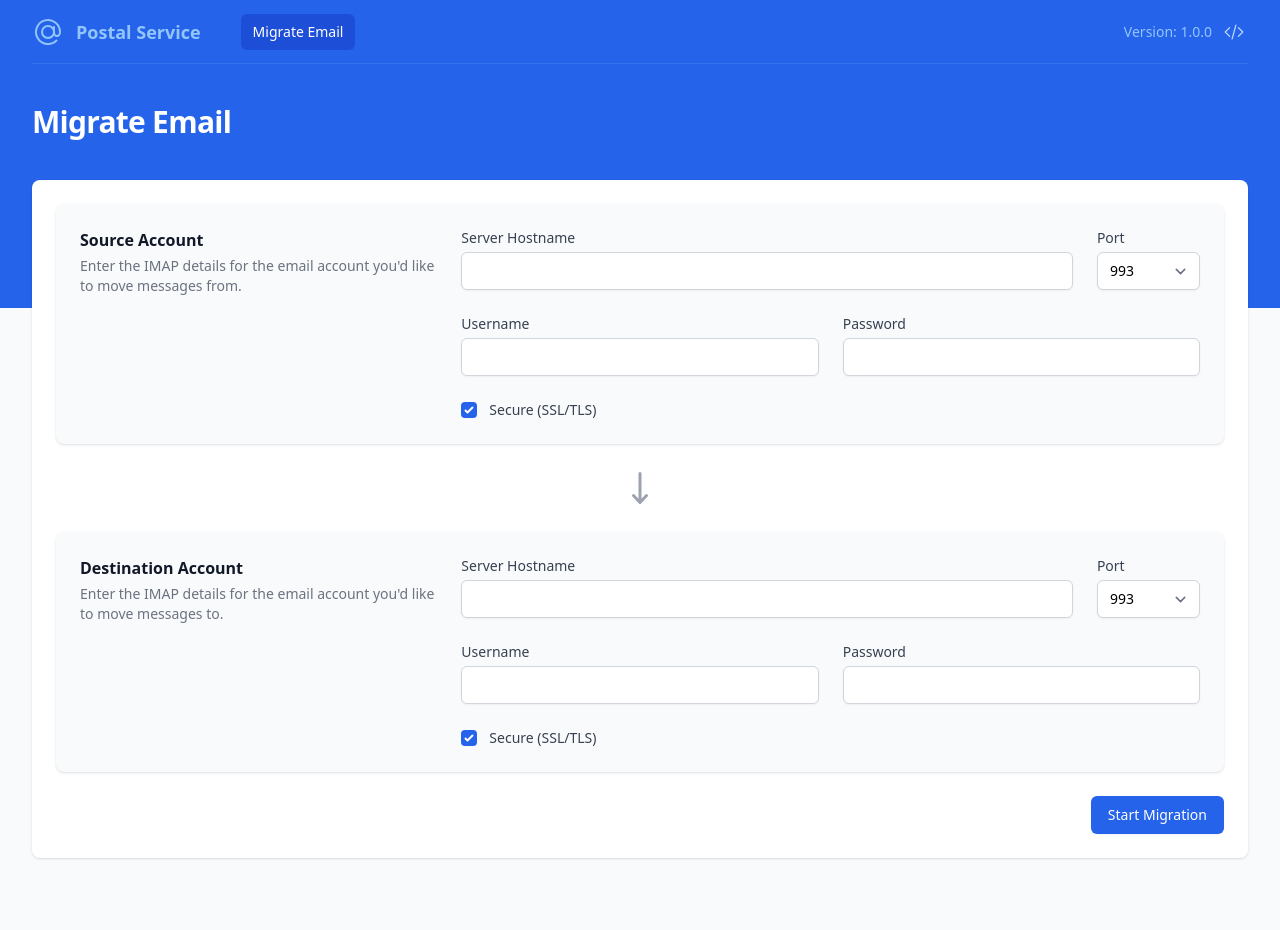
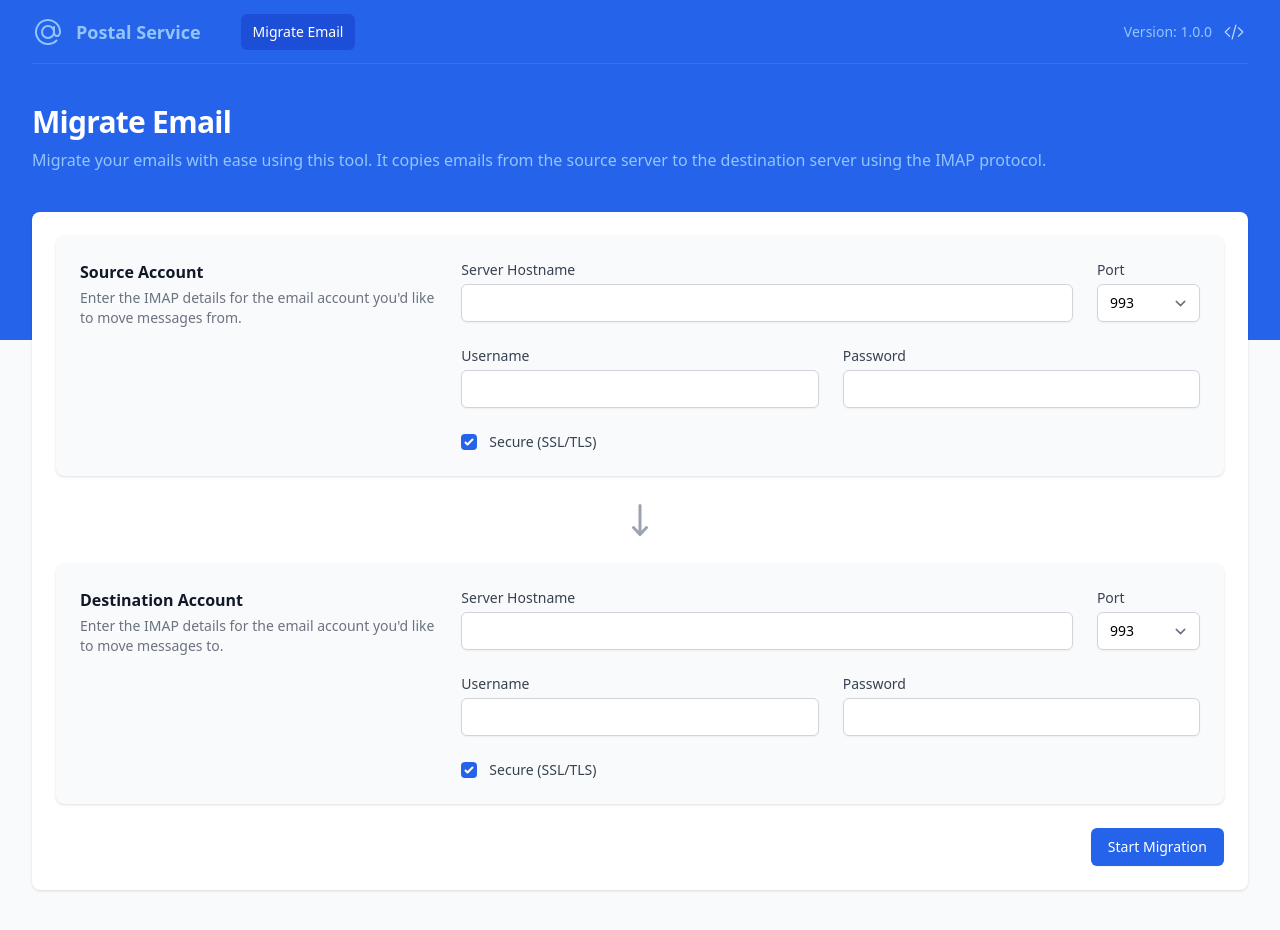
Before and after one commit to ressonix/postal-service, a Next.js app: page /migrate in a window 1280 px wide. Shown: the top 930 px of the page. Before the commit the page ends 906 px from the top, so only its background shows below. Built offline with nearby package versions, Linux system fonts and the light colour scheme.

Commit message:
add page description

```diff
--- a/pages/migrate.tsx
+++ b/pages/migrate.tsx
@@ -119,7 +119,10 @@ const Migrate = () => {
         <meta name="viewport" content="width=device-width, initial-scale=1" />
         <link rel="icon" href="/favicon.ico" />
       </Head>
-      <Layout title="Migrate Email">
+      <Layout
+        title="Migrate Email"
+        description="Migrate your emails with ease using this tool. It copies emails from the source server to the destination server using the IMAP protocol."
+      >
         {successMessage && <Confetti />}
         <div className="space-y-6">
           <SourceAccountCard
```
